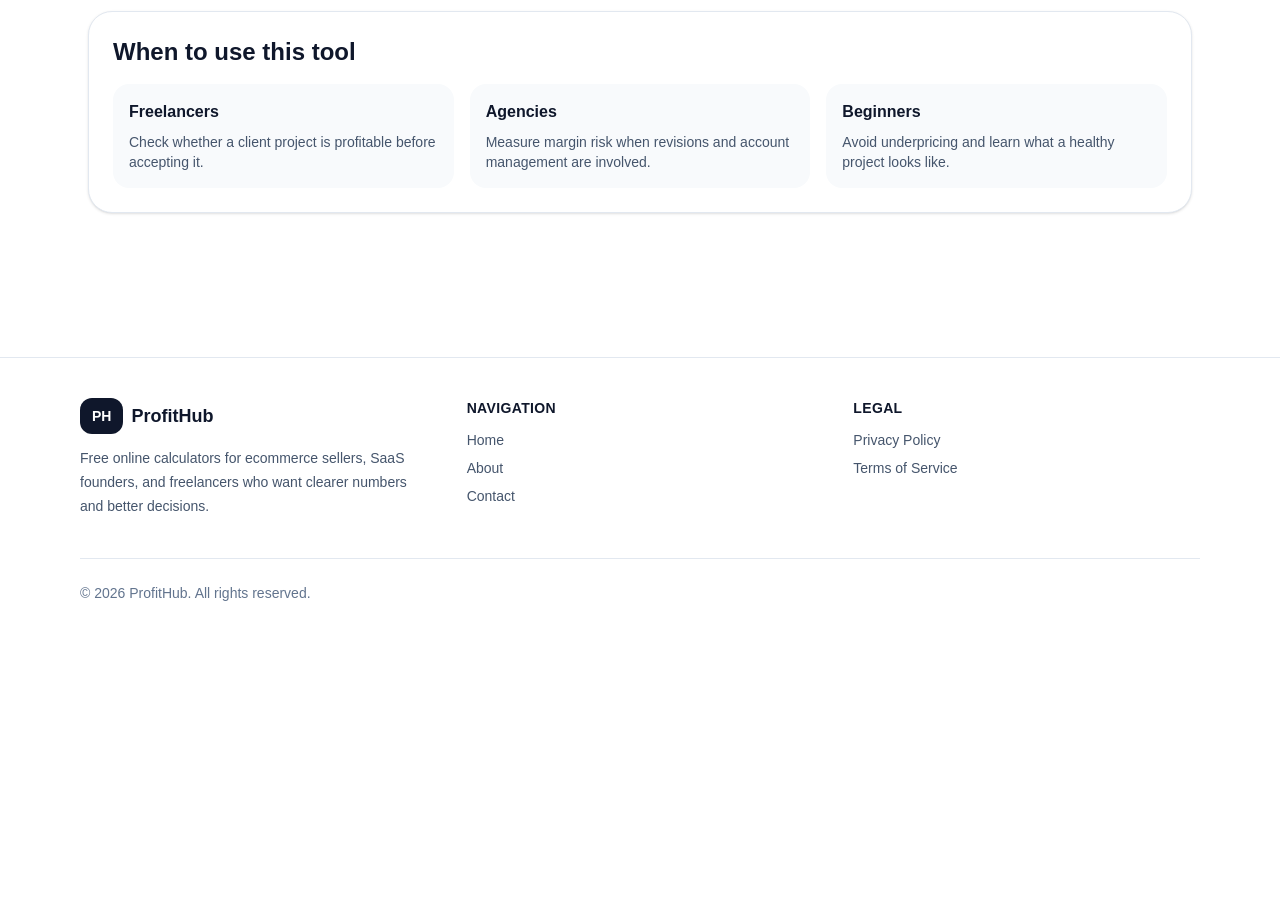
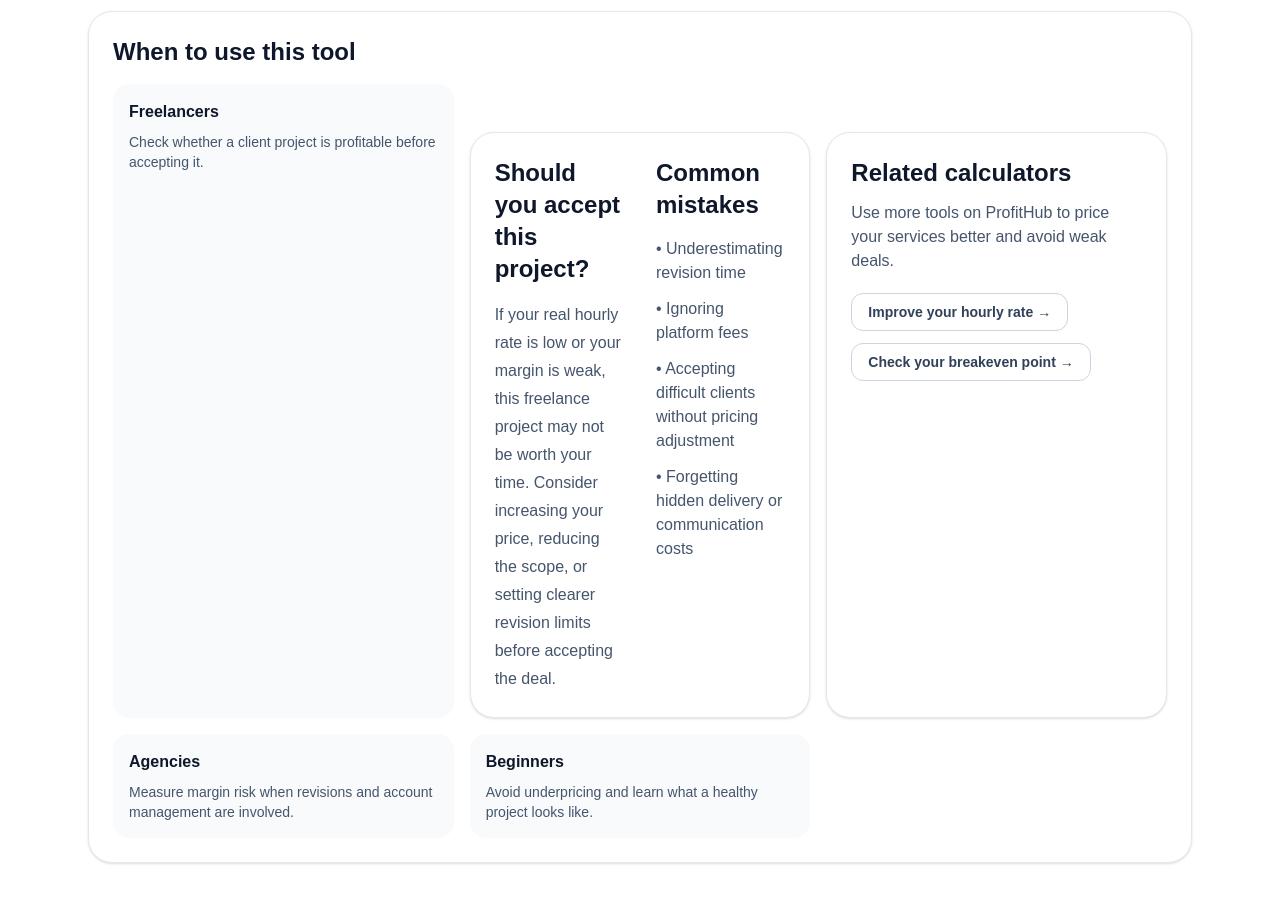
Before and after one commit to K3Jonass/profit-calculator-hub, a Next.js app: page /calculators/freelance-project-profit in a window 1280 px wide. Shown: the part 1120-2022 px from the top of the page. Before the commit the page ends 1763 px from the top, so only its background shows below. Built offline with nearby package versions, Linux system fonts and the light colour scheme.

Commit message:
Add freelance project analyzer with decision layer

```diff
--- a/app/calculators/freelance-project-profit/FreelanceProjectProfitClient.tsx
+++ b/app/calculators/freelance-project-profit/FreelanceProjectProfitClient.tsx
@@ -1,5 +1,5 @@
 "use client";
-
+import Link from "next/link";
 import { useMemo, useState } from "react";
 
 export default function FreelanceProjectProfitPage() {
@@ -223,6 +223,56 @@ export default function FreelanceProjectProfitPage() {
                 Check whether a client project is profitable before accepting it.
               </p>
             </div>
+
+          <div className="mt-12 grid gap-8 rounded-3xl border border-slate-200 bg-white p-6 shadow-sm md:grid-cols-2">
+  <div>
+    <h2 className="text-2xl font-semibold text-slate-900">
+      Should you accept this project?
+    </h2>
+    <p className="mt-4 text-slate-600 leading-7">
+      If your real hourly rate is low or your margin is weak, this freelance project
+      may not be worth your time. Consider increasing your price, reducing the scope,
+      or setting clearer revision limits before accepting the deal.
+    </p>
+  </div>
+
+  <div>
+    <h2 className="text-2xl font-semibold text-slate-900">
+      Common mistakes
+    </h2>
+    <ul className="mt-4 space-y-3 text-slate-600">
+      <li>• Underestimating revision time</li>
+      <li>• Ignoring platform fees</li>
+      <li>• Accepting difficult clients without pricing adjustment</li>
+      <li>• Forgetting hidden delivery or communication costs</li>
+    </ul>
+  </div>
+</div>
+
+<div className="mt-12 rounded-3xl border border-slate-200 bg-white p-6 shadow-sm">
+  <h2 className="text-2xl font-semibold text-slate-900">
+    Related calculators
+  </h2>
+  <p className="mt-3 text-slate-600">
+    Use more tools on ProfitHub to price your services better and avoid weak deals.
+  </p>
+
+  <div className="mt-5 flex flex-wrap gap-3">
+    <Link
+      href="/calculators/freelance-rate"
+      className="rounded-xl border border-slate-300 bg-white px-4 py-2 text-sm font-semibold text-slate-700 transition hover:bg-slate-50"
+    >
+      Improve your hourly rate →
+    </Link>
+
+    <Link
+      href="/calculators/breakeven"
+      className="rounded-xl border border-slate-300 bg-white px-4 py-2 text-sm font-semibold text-slate-700 transition hover:bg-slate-50"
+    >
+      Check your breakeven point →
+    </Link>
+  </div>
+</div>
             <div className="rounded-2xl bg-slate-50 p-4">
               <h3 className="font-semibold">Agencies</h3>
               <p className="mt-2 text-sm text-slate-600">
```
